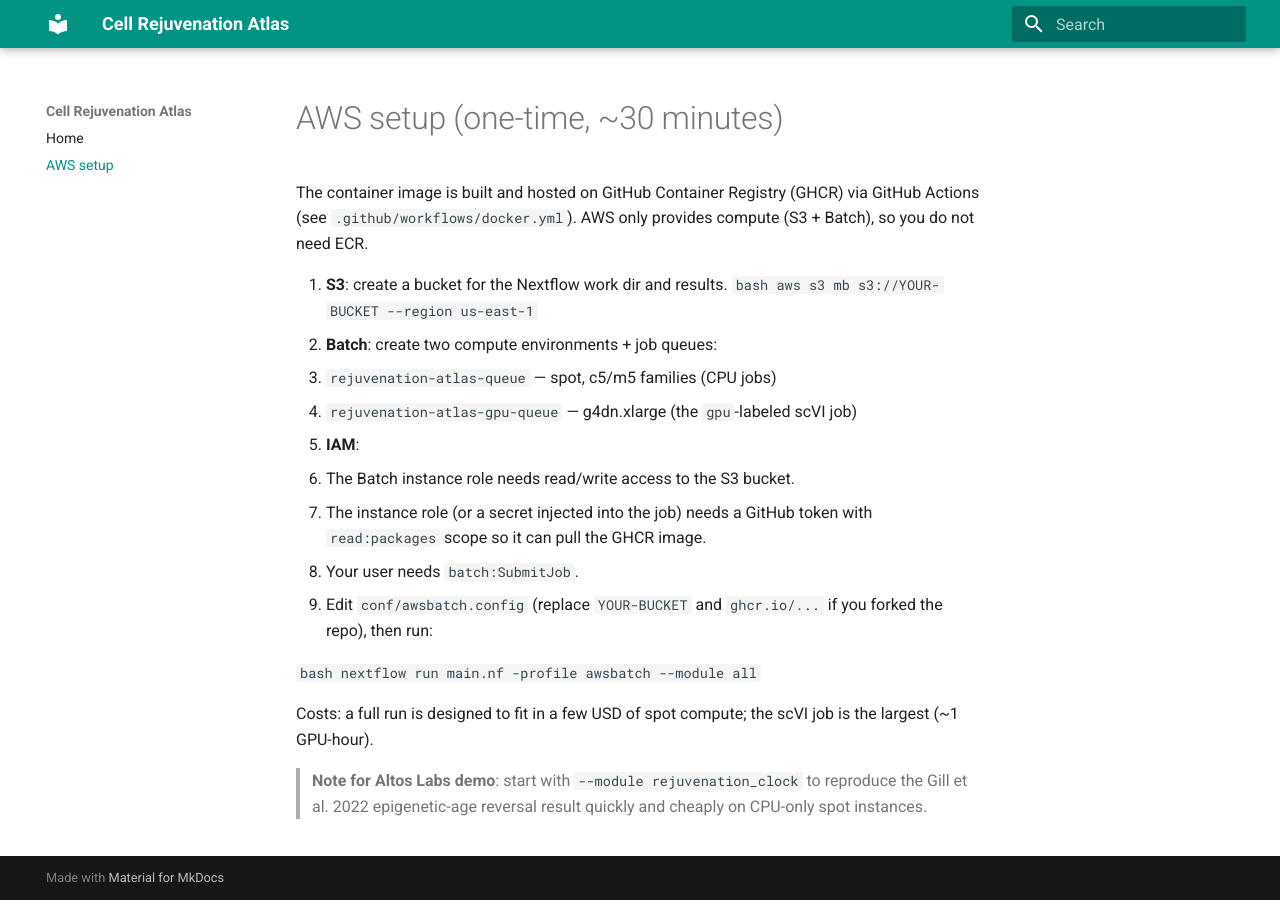
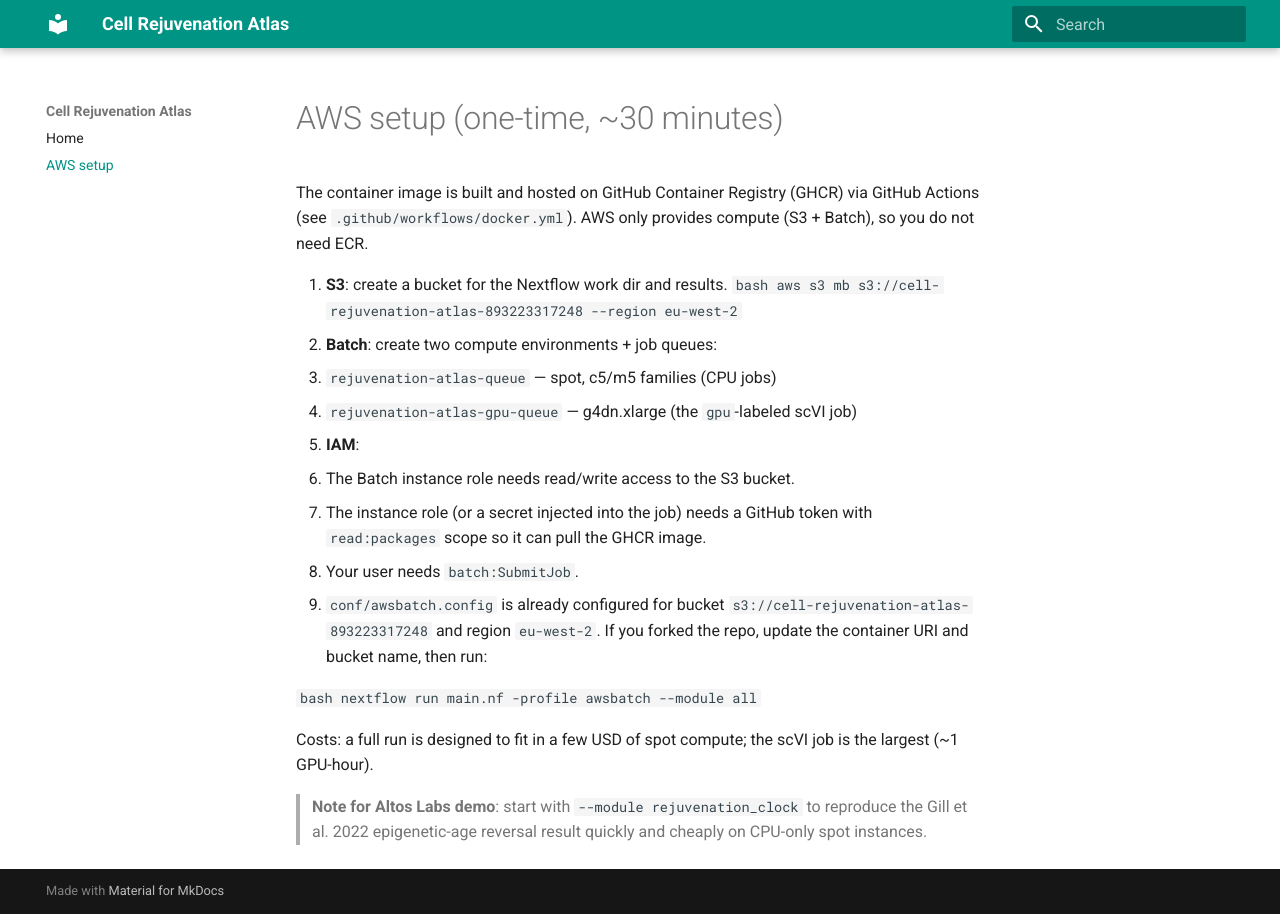
Before and after one commit to lynchaos/cell-rejuvenation-atlas, an MkDocs documentation site: the page built from docs/aws_setup.md, in a window 1280 px wide. Built offline with MkDocs 1.6.1 and Material for MkDocs 9.7.7, drawn with Linux system fonts in a browser that asks for light colours.

Commit message:
Configure AWS Batch for eu-west-2 and created S3 bucket
- Update conf/awsbatch.config to use eu-west-2 and the created S3 bucket
- Update docs/aws_setup.md with actual bucket and region
- S3 bucket: s3://cell-rejuvenation-atlas-893223317248

````diff
--- a/docs/aws_setup.md
+++ b/docs/aws_setup.md
@@ -6,7 +6,7 @@ GitHub Actions (see `.github/workflows/docker.yml`). AWS only provides compute
 
 1. **S3**: create a bucket for the Nextflow work dir and results.
    ```bash
-   aws s3 mb s3://YOUR-BUCKET --region us-east-1
+   aws s3 mb s3://cell-rejuvenation-atlas-893223317248 --region eu-west-2
    ```
 2. **Batch**: create two compute environments + job queues:
    * `rejuvenation-atlas-queue` — spot, c5/m5 families (CPU jobs)
@@ -16,8 +16,9 @@ GitHub Actions (see `.github/workflows/docker.yml`). AWS only provides compute
    * The instance role (or a secret injected into the job) needs a GitHub token
      with `read:packages` scope so it can pull the GHCR image.
    * Your user needs `batch:SubmitJob`.
-4. Edit `conf/awsbatch.config` (replace `YOUR-BUCKET` and `ghcr.io/...` if you
-   forked the repo), then run:
+4. `conf/awsbatch.config` is already configured for bucket
+   `s3://cell-rejuvenation-atlas-893223317248` and region `eu-west-2`. If you
+   forked the repo, update the container URI and bucket name, then run:
 
    ```bash
    nextflow run main.nf -profile awsbatch --module all
````
Also changed, not shown: 1 other file.
